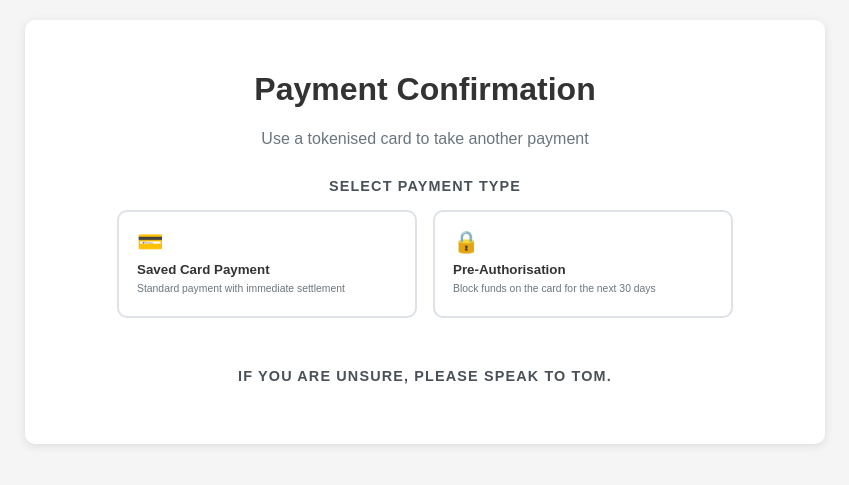
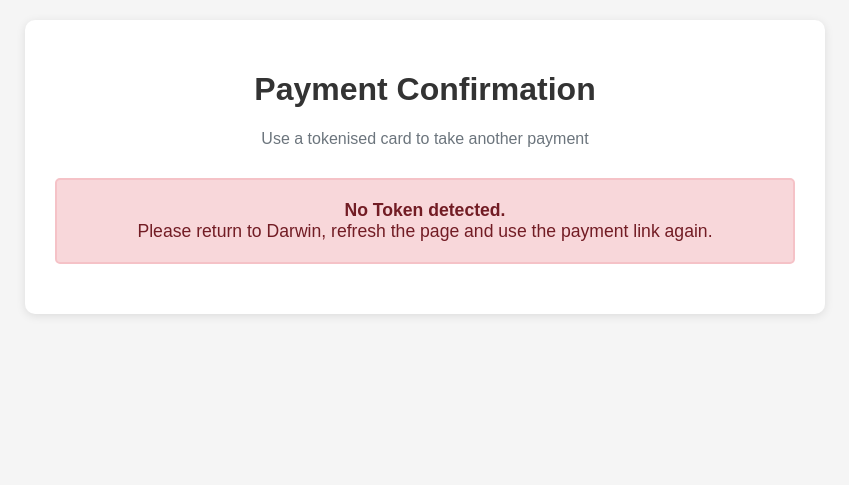
Before and after one commit to troskilly/saved-card-payments, a Flask app: template templates/payment.html in a window 1280 px wide. Shown: the top 485 px of the page, without its empty margins (215-1064 px from the left). Run offline with Flask 3, Linux system fonts and the light colour scheme; the template is opened without the code that fills it: most values are stand-ins (such as "Sample title", 1, 10 or a date in 2020); parts of the project's set-up code (start-up, migrations or seed data) failed here and were passed over.

Commit message:
Add user guidance for token errors on payment pages
Surface clear, actionable messages for the two known token-related
failure modes instead of only showing the raw Trust API error:

- payment.html: when parenttransactionreference is "undefined" or
  missing, replace the payment form with a highlighted "No Token
  detected" notice directing the user back to Darwin.
- app.py / payment_result.html: when Trust returns "Invalid field:
  credentialsonfile", show a highlighted "Token is not valid" note on
  the result page and log it (user_note in TRUST_PAYMENT_RESPONSE plus
  a USER_GUIDANCE_NOTE line) alongside the API error JSON.

These are upstream data issues (non-COF parent transactions); the note
guides users to refresh or contact Tom for manual processing.

```diff
--- a/app.py
+++ b/app.py
@@ -173,21 +173,31 @@ def process_payment():
 
         app.logger.info(f"Payment Request Response: {json.dumps(response_dict, indent=2)}")
 
-        # Log the API response details
-        api_response_log = {
-            'event': 'TRUST_PAYMENT_RESPONSE',
-            'timestamp': datetime.now().isoformat(),
-            'request_data': request_data,
-            'response_data': response_dict
-        }
-
-        app.logger.info(f"TRUST_PAYMENT_RESPONSE: {json.dumps(api_response_log, indent=2)}")
-
         # Check if the payment was successful
         # Trust typically returns errorcode "0" for success
         responses = response_dict.get('responses', [])
         error_code = responses[0].get('errorcode', '1')
         error_message = responses[0].get('errormessage', 'Unknown error')
+        error_data = responses[0].get('errordata', [])
+
+        # Known-error guidance shown to the user (and logged) for specific
+        # Trust validation failures we recognise.
+        user_note = None
+        if error_message == 'Invalid field' and 'credentialsonfile' in error_data:
+            user_note = ("The Token is not valid. If this is the second time you are "
+                         "using the Token, this is a known error, the original Token was "
+                         "overwritten. Please speak to Tom, to process this manually.")
+
+        # Log the API response details (with any user guidance note alongside the JSON)
+        api_response_log = {
+            'event': 'TRUST_PAYMENT_RESPONSE',
+            'timestamp': datetime.now().isoformat(),
+            'request_data': request_data,
+            'response_data': response_dict,
+            'user_note': user_note
+        }
+
+        app.logger.info(f"TRUST_PAYMENT_RESPONSE: {json.dumps(api_response_log, indent=2)}")
 
         if error_code == '0' or error_code == 0:
             flash('Payment processed successfully!', 'success')
@@ -200,9 +210,12 @@ def process_payment():
             error_msg = f'Payment failed: {error_message}'
             flash(error_msg, 'error')
             app.logger.error(f"Payment failed with error code {error_code}: {error_message}")
+            if user_note:
+                app.logger.error(f"USER_GUIDANCE_NOTE: {user_note}")
             return render_template('payment_result.html',
                                  success=False,
                                  error=error_msg,
+                                 note=user_note,
                                  response_data=response_dict,
                                  debug=app.debug)
 
--- a/templates/payment.html
+++ b/templates/payment.html
@@ -187,6 +187,16 @@
             margin-bottom: 20px;
             border: 1px solid #ffeaa7;
         }
+        .alert-danger {
+            background: #f8d7da;
+            color: #721c24;
+            padding: 20px;
+            border-radius: 5px;
+            margin: 20px 0;
+            border: 2px solid #f5c2c7;
+            font-size: 1.1em;
+            text-align: center;
+        }
 
         /* Spinner inside submit button */
         .btn-spinner {
@@ -212,6 +222,16 @@
         </div>
 
         {% if data %}
+        {% set _token = data.get('parenttransactionreference') %}
+        {% if not _token or _token == 'undefined' %}
+
+        <!-- No token / parent transaction reference — payment cannot proceed -->
+        <div class="alert-danger">
+            <strong>No Token detected.</strong><br>
+            Please return to Darwin, refresh the page and use the payment link again.
+        </div>
+
+        {% else %}
 
         <!-- Auth method selection buttons -->
         <div class="auth-selection">
@@ -273,6 +293,8 @@
                 <button type="submit" class="submit-btn" id="submitBtn">Process Payment</button>
             </form>
         </div>
+
+        {% endif %}
 
         {% else %}
         <p>No payment data provided.</p>
```
Also changed, not shown: templates/payment_result.html (+17 -0 lines).
